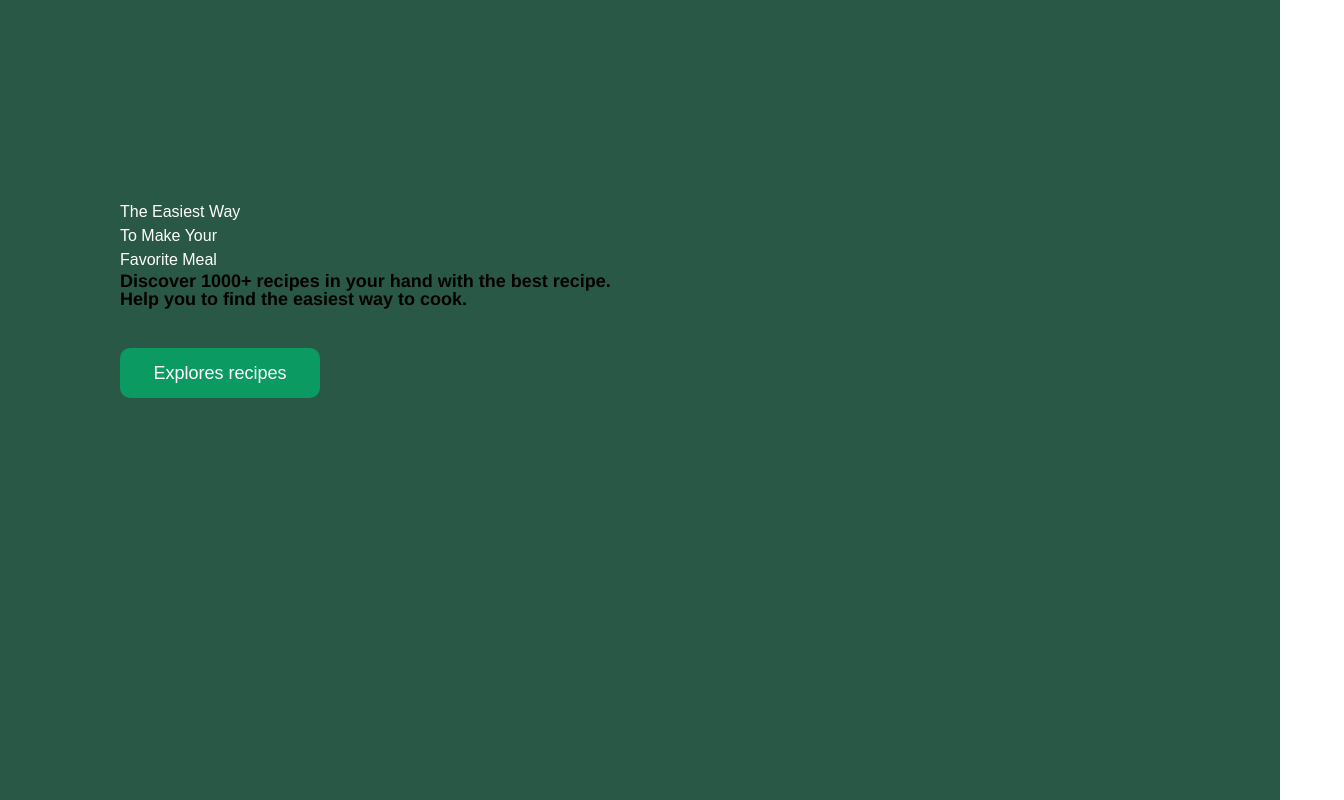
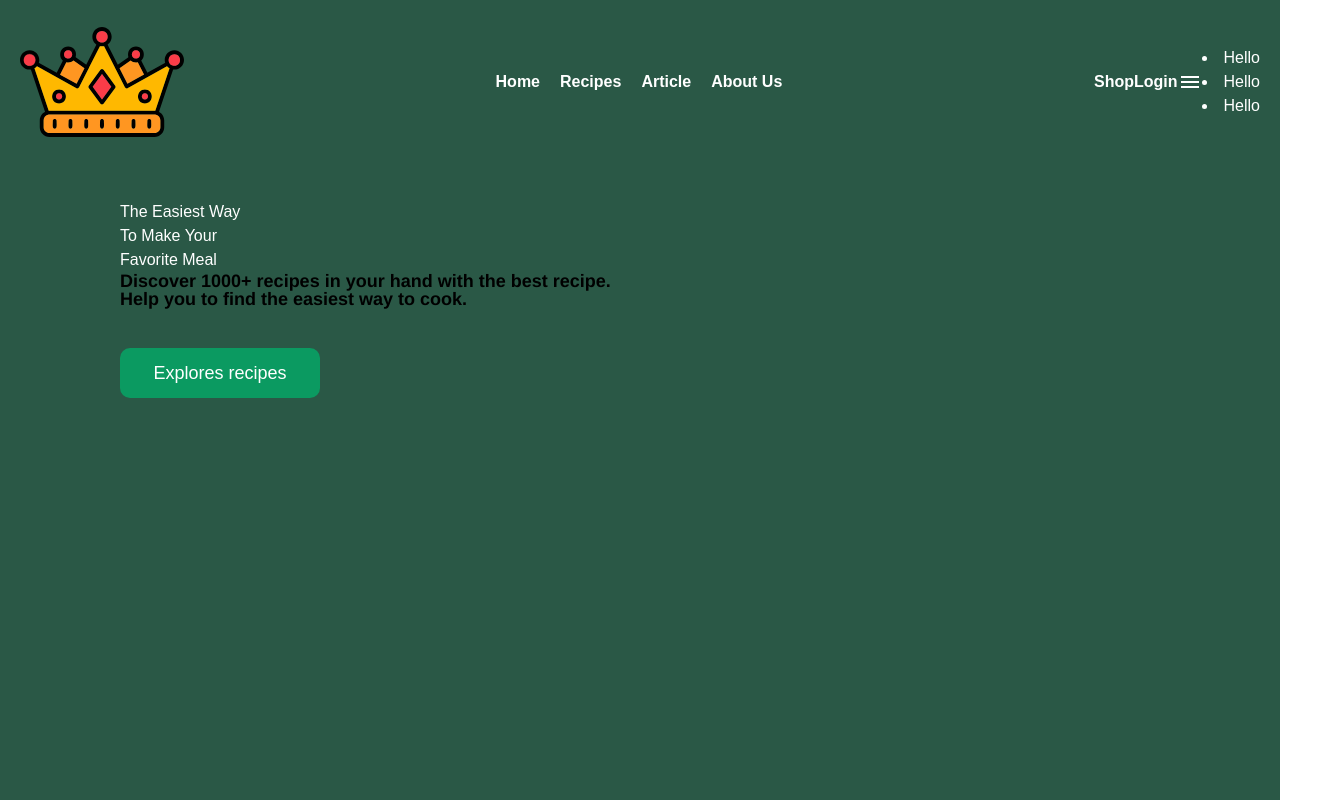
Before and after one commit to abdou-khadre-diop/recette-app, a React (Create React App) app: page / in a window 1280 px wide. Shown: the top 800 px of the page, 1344 px wide, since content can reach past the window. Built offline with nearby package versions, Linux system fonts and the light colour scheme.

Commit message:
Adding header

```diff
--- a/package.json
+++ b/package.json
@@ -3,10 +3,15 @@
   "version": "0.1.0",
   "private": true,
   "dependencies": {
+    "@emotion/react": "^11.11.0",
+    "@emotion/styled": "^11.11.0",
+    "@mui/icons-material": "^5.11.16",
+    "@mui/material": "^5.12.3",
     "@testing-library/jest-dom": "^5.16.5",
     "@testing-library/react": "^13.4.0",
     "@testing-library/user-event": "^13.5.0",
     "react": "^18.2.0",
+    "react-awesome-reveal": "^4.2.3",
     "react-dom": "^18.2.0",
     "react-scripts": "5.0.1",
     "styled-components": "^5.3.10",
--- a/src/App.js
+++ b/src/App.js
@@ -1,11 +1,12 @@
 
 import './App.css';
 import Home from './components/Home';
-
+import Header from './components/Header';
 
 function App() {
   return (
     <div className="App">
+      <Header />
       <Home />
 
     </div>
--- a/src/components/Header.js
+++ b/src/components/Header.js
@@ -1,9 +1,79 @@
 import React from 'react'
+import styled from 'styled-components'
+import  './ItemRecipesTitles.css'
+import MenuIcon from '@mui/icons-material/Menu';
 
 function Header() {
   return (
-    <div>Header</div>
+    <Container>
+      <a>
+         <img src="/images/crown.svg" alt="" />
+      </a>
+      <Menu>
+        <a href="#" >Home</a>
+        <a href="#" >Recipes</a>
+        <a href="#" >Article</a>
+        <a href="#" >About Us</a>
+      </Menu>
+      <RightMenu>
+        <a href="#">Shop</a>
+        <a href="#">Login</a>
+        <CustomMenu />
+      </RightMenu>
+      <BurgerNav>
+        <li><a href="#">Hello</a></li>
+        <li><a href="#">Hello</a></li>
+        <li><a href="#">Hello</a></li>
+      </BurgerNav>
+    </Container>
+
   )
 }
 
 export default Header
+
+const Container = styled.div`
+  min-height: 60px;
+  position: fixed;
+  display: flex;
+  align-items: center;
+  justify-content : space-between;
+  padding: 0 20px;
+  background: #2A5846;
+  top: 0;
+  left: 0;
+  right: 0;
+
+
+`
+const Menu = styled.div`
+  display: flex;
+  align-items: center;
+  flex: 1;
+  justify-content: center;
+  a {
+    font-weight: 600;
+    text-decoration: uppercase;
+    padding: 0 10px;
+    flex-wrap: nowrap;
+  }
+  @media(max-width: 768px){
+    display:none;
+  }
+`
+const RightMenu = styled.div`
+  display: flex;
+  align-items: center;
+  a {
+    font-weight: 600;
+    text-decoration: uppercase;
+    margin-right: 0 10px;
+    flex-wrap: nowrap;
+  }
+`
+const CustomMenu = styled(MenuIcon)`
+  cursor: pointer;
+
+`
+const BurgerNav = styled.div`
+`
--- a/src/components/Home.js
+++ b/src/components/Home.js
@@ -3,6 +3,7 @@ import styled  from 'styled-components'
 import Section from './Section'
 import SectionBreakfast from './SectionBreakfast'
 import SeeAll from './SeeAll'
+
 
 function Home() {
   return (
--- a/src/components/ItemRecipes.js
+++ b/src/components/ItemRecipes.js
@@ -32,7 +32,8 @@ const Wrap = styled.div`
     height: 52vh;
     background: rgb(247,247,247);
     margin-top: 10vh;
-    margin-left: 10vh;
+    margin-left: 8vh;
+
     border-radius: 15px;
 
 `
--- a/src/components/Section.js
+++ b/src/components/Section.js
@@ -1,6 +1,7 @@
 import React from 'react'
 import styled from 'styled-components'
 import '../index.css'
+
 
 const Section = () => {
   return (
```
Also changed, not shown: public/images/crown.svg (added), 1 other file (tests, documents, lock files or other folders).
